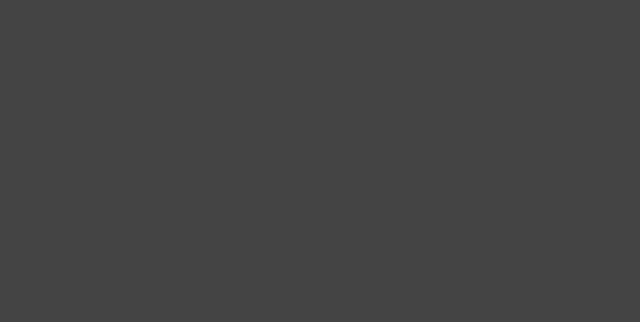
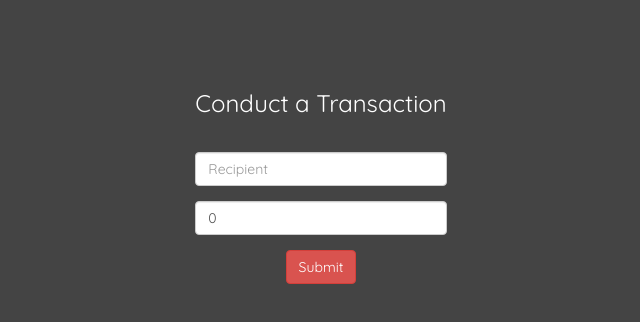
Before and after one commit to vidalpaul/ouroboros, a React (Create React App) app in the folder frontend/: page / in a window 1280 px wide. Shown: the part 716-1038 px from the top of the page, without its empty margins (319-959 px from the left). Before the commit the page ends 800 px from the top, so only its background shows below. Built offline with nearby package versions, Linux system fonts and the light colour scheme; no server answers.

Commit message:
conduct transaction component

```diff
--- a/frontend/src/components/App.js
+++ b/frontend/src/components/App.js
@@ -1,5 +1,6 @@
 import React, { useState, useEffect } from 'react';
 import Blockchain from './Blockchain';
+import ConductTransaction from './ConductTransaction';
 import logo from '../assets/logo.png';
 
 import { API_BASE_URL } from '../config';
@@ -22,6 +23,8 @@ function App() {
         <div>Balance: {balance}</div>
       </div>
       <Blockchain />
+      <br />
+      <ConductTransaction />
     </div>
   );
 }
--- /dev/null
+++ b/frontend/src/components/ConductTransaction.js
@@ -0,0 +1,62 @@
+import React, { useState } from 'react';
+import { FormGroup, FormControl, Button } from 'react-bootstrap';
+
+import { API_BASE_URL } from '../config';
+
+const ConductTransaction = () => {
+  const [amount, setAmount] = useState(0);
+  const [recipient, setRecipient] = useState('');
+
+  const updateRecipient = (event) => {
+    setRecipient(event.target.value);
+  };
+
+  const updateAmount = (event) => {
+    setAmount(Number(event.target.value));
+  };
+
+  const submitTransaction = () => {
+    fetch(`${API_BASE_URL}/wallet/transact`, {
+      method: 'POST',
+      headers: {
+        'Content-Type': 'application/json',
+      },
+      body: JSON.stringify({ recipient, amount }),
+    })
+      .then((response) => response.json())
+      .then((json) => {
+        console.log('submitTransaction json', json);
+        alert('Success!');
+      });
+  };
+
+  return (
+    <div className='ConductTransaction'>
+      <h3>Conduct a Transaction</h3>
+      <br />
+      <FormGroup>
+        <FormControl
+          input='text'
+          placeholder='Recipient'
+          value={recipient}
+          onChange={updateRecipient}
+        />
+      </FormGroup>
+      <FormGroup>
+        <FormControl
+          input='number'
+          placeholder='Amount'
+          value={amount}
+          onChange={updateAmount}
+        />
+      </FormGroup>
+      <div>
+        <Button variant='danger' onClick={submitTransaction}>
+          Submit
+        </Button>
+      </div>
+    </div>
+  );
+};
+
+export default ConductTransaction;
```
